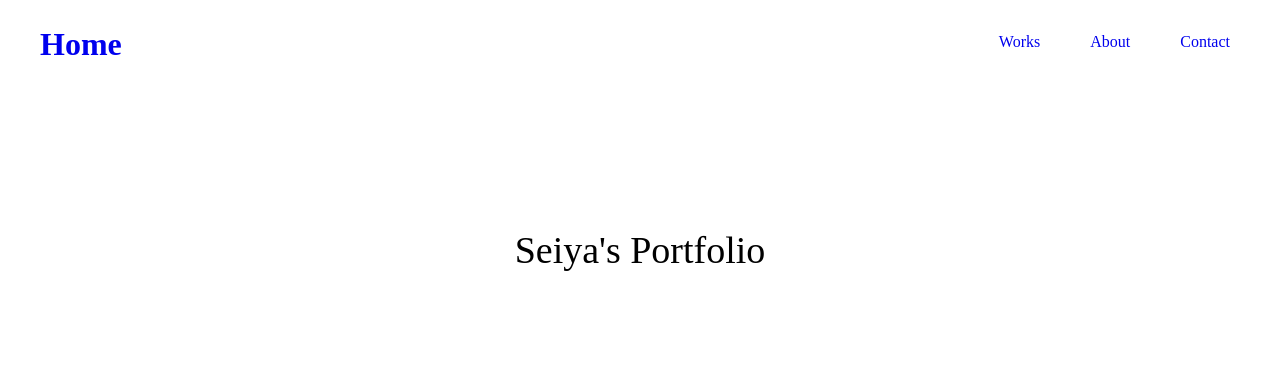
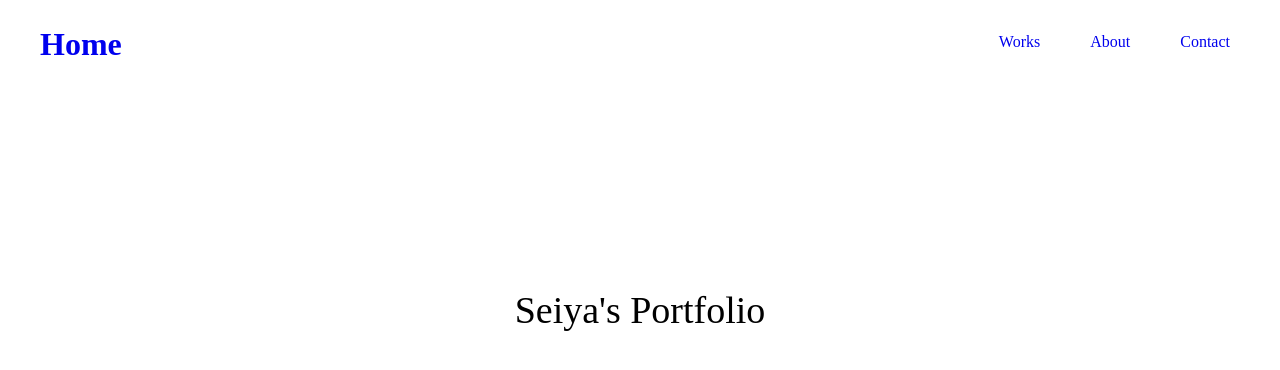
Before and after one commit to Seiya830/Portfolio, a Vue app: page / in a window 1280 px wide. Shown: the top 370 px of the page. Built offline with nearby package versions, Linux system fonts and the light colour scheme.

Commit message:
position: static;を追加し、要素の重なりを修正

```diff
--- a/src/components/AppHeader.vue
+++ b/src/components/AppHeader.vue
@@ -65,6 +65,7 @@ a {
 
   @include pc {
     display: flex;
+    position: static;
     background-color: transparent;
     height: 60px;
   }
```
